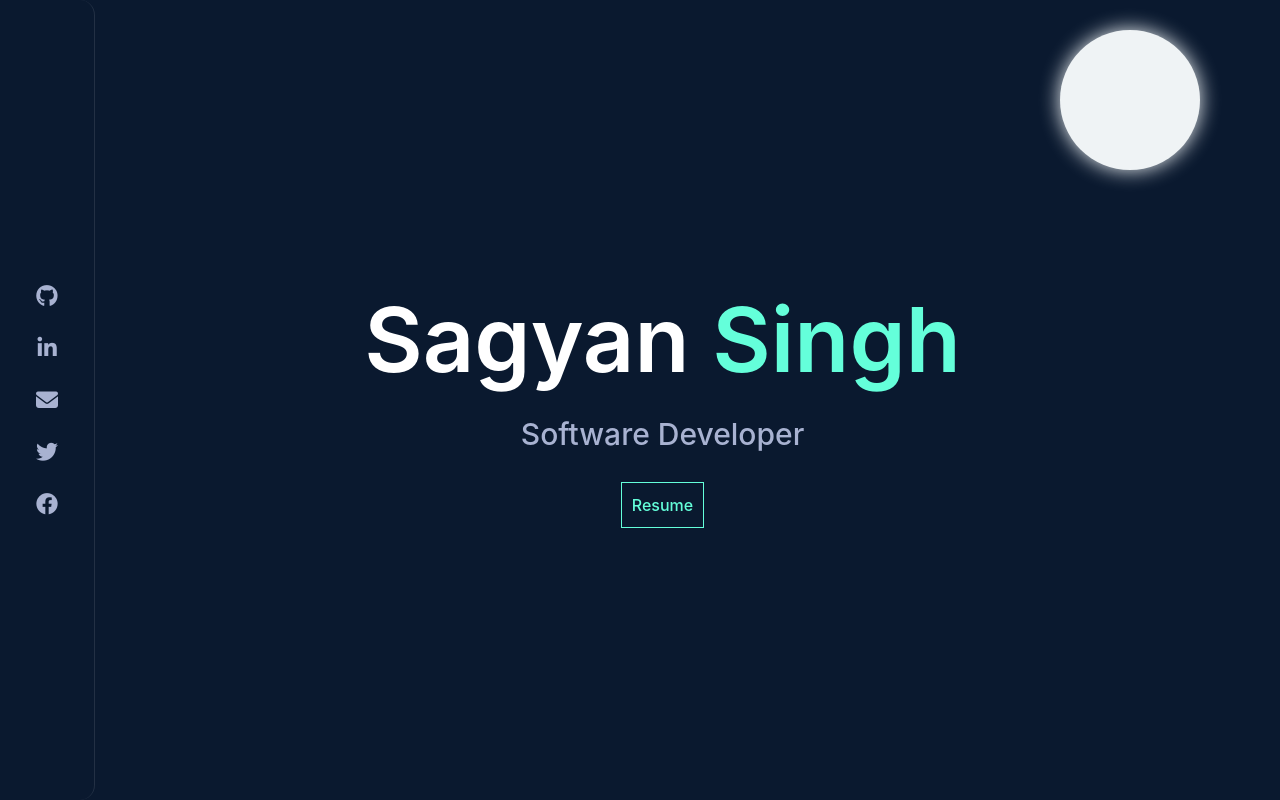
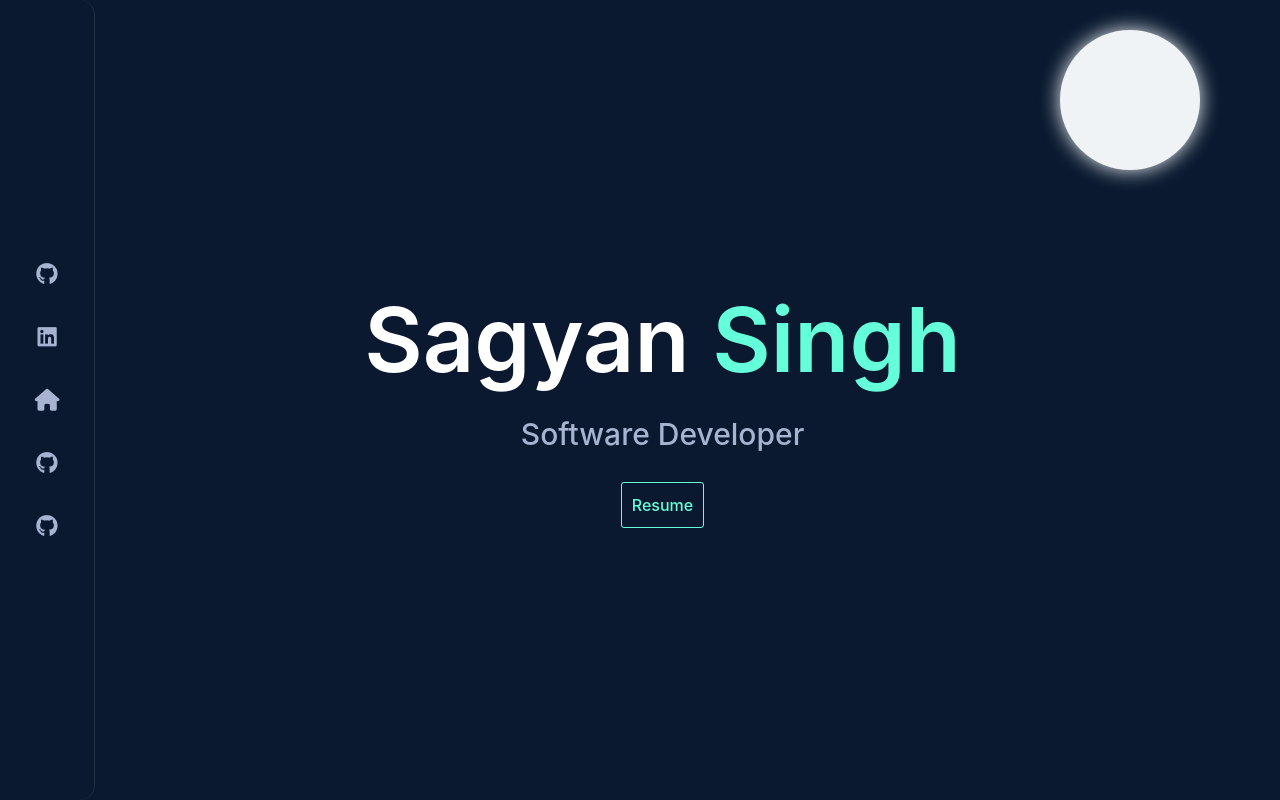
Before and after one commit to notsagyan/notsagyan.github.io, a React (Create React App) app: page / in a window 1280 px wide. Shown: the top 800 px of the page. Built offline with nearby package versions, Linux system fonts and the light colour scheme.

Commit message:
Updating the project structure and added resume.

```diff
--- a/src/pages/css/home.css
+++ b/src/assets/css/home.css
@@ -58,15 +58,16 @@
     top: 0;
 }
 
-.social-icon {
+.social-icon-link {
+    color: var(--light-slate);
     z-index: 100;
 }
 
-.social-icon:not(:first-child) {
+.social-icon-link:not(:first-child) {
     margin-top: 30px;
 }
 
-.social-icon:hover {
+.social-icon-link:hover {
     color: var(--lightest-slate);
     cursor: pointer;
 }
@@ -331,6 +332,7 @@
     .landing-container {
         text-align: center;
     }
+
     .social-container {
         border-top: 1px solid rgb(255, 255, 255, 0.2);
         border-top-right-radius: 20px;
@@ -351,14 +353,25 @@
         z-index: 1000;
     }
 
-    .social-icon {
+    .social-icon-link {
         height: min-content;
         font-size: 20px;
         margin: 0;
     }
 
-    .social-icon:not(:first-child) {
+    .social-icon-link:not(:first-child) {
         margin-top: 0;
+    }
+
+    .my-section:not(:first-child) {
+        margin: 0;
+        padding-top: 0;
+        min-height: min-content;
+        height: min-content;
+    }
+
+    .my-section:nth-child(n+3) {
+        margin-top: 150px;
     }
 
     .name {
@@ -405,8 +418,19 @@
         margin-top: 25px;
     }
 
+    .contact-container {
+        text-align: center;
+        align-items: center;
+        justify-content: center;
+        padding-bottom: 100px;
+    }
+
     .contact-container form input {
         max-width: 100%;
+    }
+
+    .project-container, .contact-container {
+        padding-top: 0;
     }
 }
 
--- a/src/components/carousel/js/carousel.js
+++ b/src/components/carousel/js/carousel.js
@@ -33,7 +33,7 @@ const Carousel = (props) => {
     useEffect(() => {
         var max = document.getElementsByClassName('my-carousel-item').length;
         Array.from(document.getElementsByClassName('my-carousel-item')).forEach((item, index) => {
-            item.onTouchEnd = (e) => {
+            item.onscroll = (e) => {
                 handleScroll(e, max, index);
             }
         });
--- a/src/index.css
+++ b/src/index.css
@@ -72,8 +72,10 @@ p {
   width: max-content;
   color: var(--secondary);
   border: 1px solid var(--secondary);
+  border-radius: 3px;
   padding: 10px;
   transition-duration: 500ms;
+  text-decoration: none;
 }
 
 .primary-btn:hover {
--- a/src/pages/js/Home.js
+++ b/src/pages/default/Home.js
@@ -1,7 +1,9 @@
-import '../css/home.css';
+import '../../assets/css/home.css';
 import { useEffect, useRef, useState } from 'react';
 import Carousel from '../../components/carousel/js/carousel';
 import Slider from '../../components/slider/js/slider';
+import { Link } from 'react-router-dom';
+import Resume from '../../assets/misc/resume.pdf';
 
 const getRandom = (max, min) => {
     min = Math.ceil(min);
@@ -29,6 +31,11 @@ class Moon{
     }
 
     update = () => {
+        this.draw();
+    }
+
+    remove = () => {
+        this.r = 0;
         this.draw();
     }
 }
@@ -121,8 +128,10 @@ const Home = () => {
 
         var ctx = canvas.getContext('2d');
 
-        var moon = new Moon(ctx);
-        moon.draw();
+        if (window.innerWidth >= 900){
+            var moon = new Moon(ctx);
+            moon.draw();
+        }
 
         window.onresize = () => {
             canvas.height = window.innerHeight;
@@ -130,8 +139,14 @@ const Home = () => {
 
             var ctx = canvas.getContext('2d');
             ctx.clearRect(0, 0, ctx.canvas.width, ctx.canvas.height);
-            var moon = new Moon(ctx);
-            moon.draw();
+
+            if (window.innerWidth <= 900){
+                ctx.clearRect(0, 0, ctx.canvas.width, ctx.canvas.height);
+            }
+            else {
+                var moon = new Moon(ctx);
+                moon.draw();
+            }
         }
     }, []);
 
@@ -140,11 +155,21 @@ const Home = () => {
             <canvas className='canvas' ref={canvasRef}>
             </canvas>
             <div className='social-container'>
-                <i className="fa-brands fa-github social-icon"></i>
-                <i className="fa-brands fa-linkedin-in social-icon"></i>
-                <i className="fa-solid fa-envelope social-icon"></i>
-                <i className="fa-brands fa-twitter social-icon"></i>
-                <i className="fa-brands fa-facebook social-icon"></i>
+                <Link to={Resume} target='_blank' className='social-icon-link'>
+                    <i className="fa-brands fa-github social-icon"></i>
+                </Link>
+                <Link to={Resume} target='_blank' className='social-icon-link'>
+                    <i className="fa-brands fa-linkedin social-icon"></i>
+                </Link>
+                <Link to={Resume} target='_blank' className='social-icon-link'>
+                    <i className="fa-solid fa-home social-icon"></i>
+                </Link>
+                <Link to={Resume} target='_blank' className='social-icon-link'>
+                    <i className="fa-brands fa-github social-icon"></i>
+                </Link>
+                <Link to={Resume} target='_blank' className='social-icon-link'>
+                    <i className="fa-brands fa-github social-icon"></i>
+                </Link>
             </div>
 
             <div className='content'>
@@ -158,7 +183,7 @@ const Home = () => {
                             <p className='description'>Software Developer</p>
                         </div>
 
-                        <button className='primary-btn'>Resume</button>
+                        <Link to={Resume} className='primary-btn' target='_blank'>Resume</Link>
                     </div>
 
                     <div className='my-section about-us-container'>
--- a/src/routes.js
+++ b/src/routes.js
@@ -1,5 +1,5 @@
 import {BrowserRouter, Routes, Route} from 'react-router-dom';
-import Home from './pages/js/Home';
+import Home from './pages/default/Home';
 
 const Router = () => {
     return (
```
Also changed, not shown: 1 other file (tests, documents, lock files or other folders).
